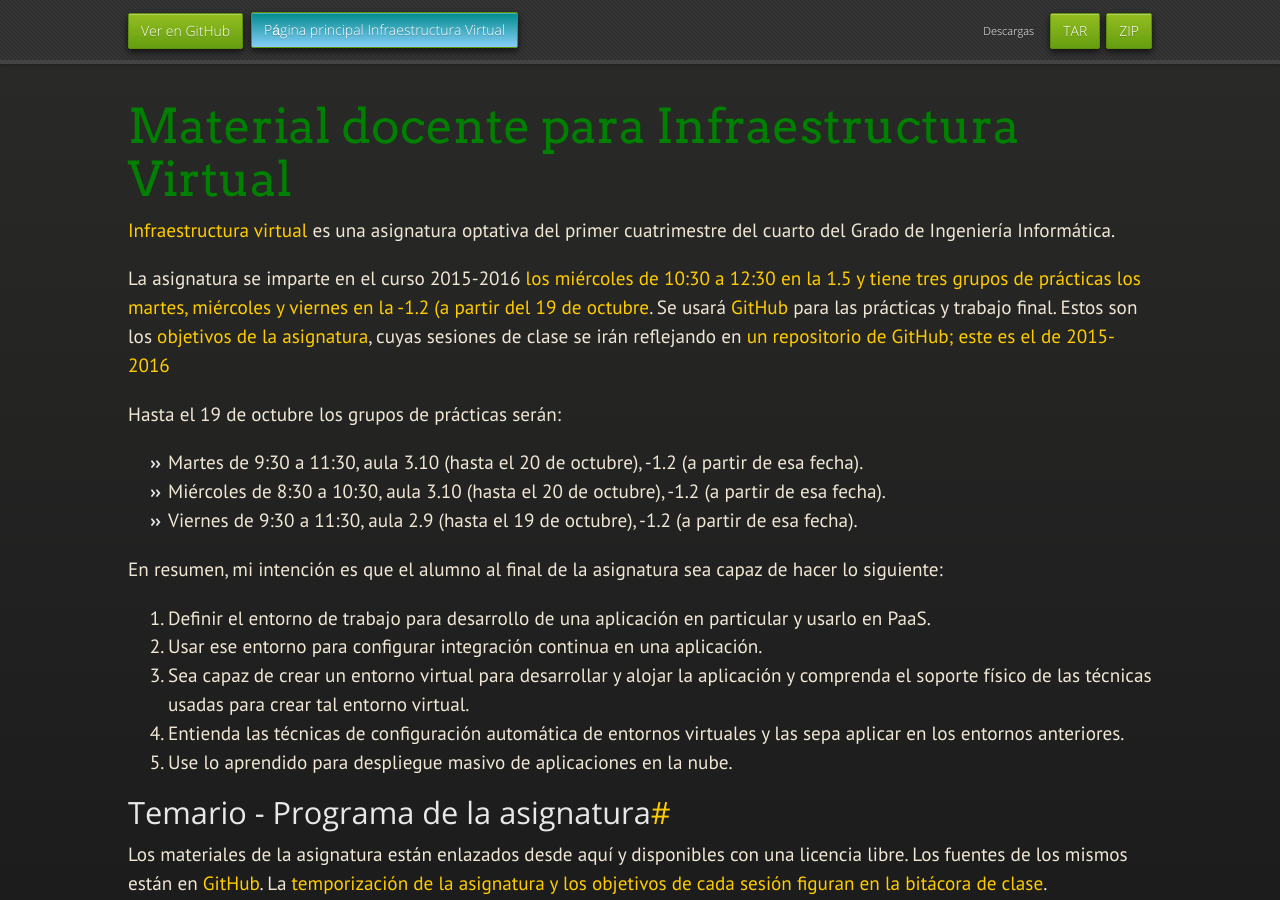
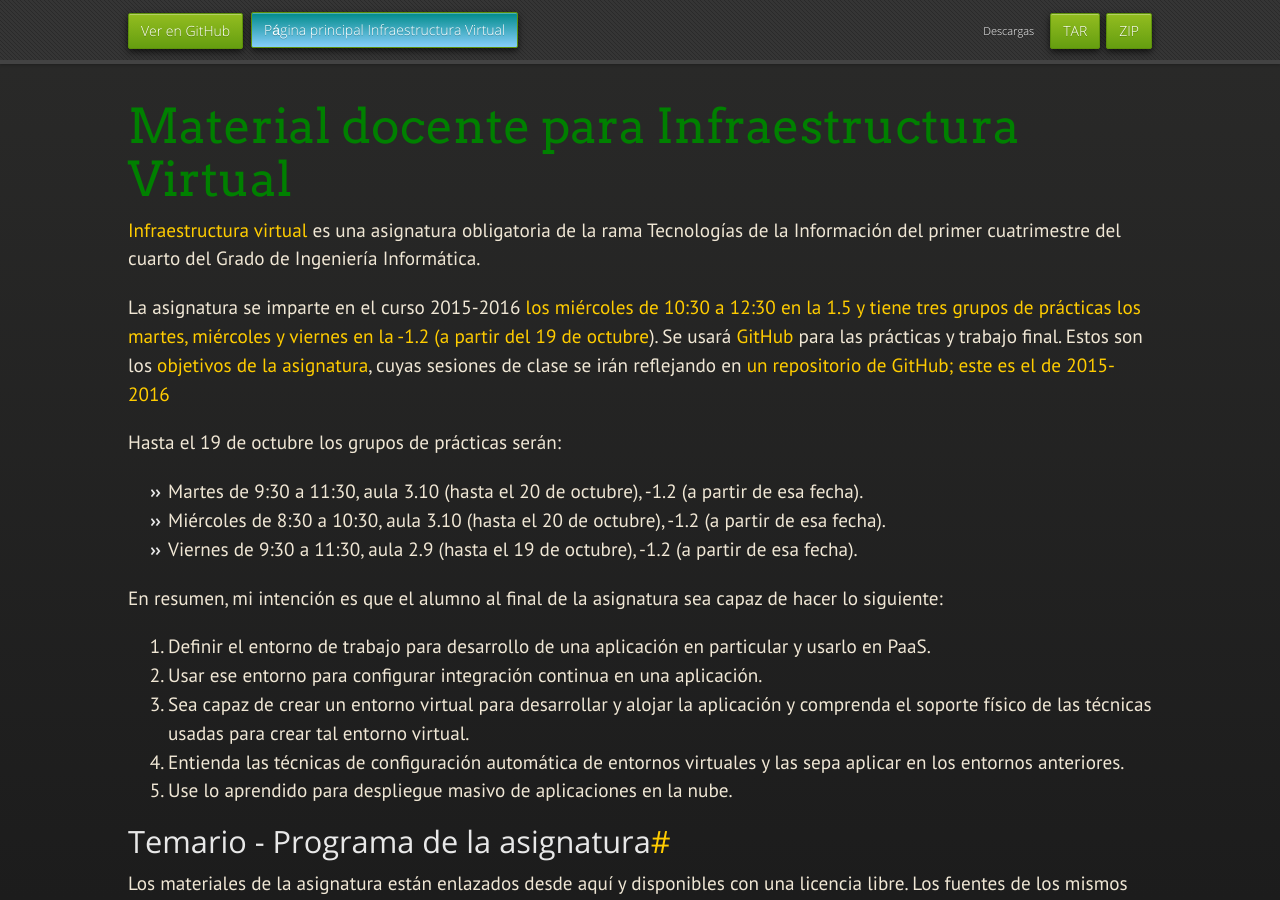
Before and after one commit to JJ/IV, a Jekyll site: the page built from index.md, in a window 1280 px wide and 900 px high. Built offline with Jekyll 4.4.1, drawn with Linux system fonts in a browser that asks for light colours; nearby versions of some CDN libraries; some web fonts are replaced.

Commit message:
Sync index.md de master a gh-pages

```diff
--- a/index.md
+++ b/index.md
@@ -7,11 +7,11 @@ Material docente para Infraestructura Virtual
 ==
 
 [Infraestructura virtual](http://grados.ugr.es/informatica/pages/infoacademica/guias_docentes/espti/infraestructuravirtual)
-es una asignatura optativa del primer cuatrimestre del cuarto del Grado
+es una asignatura obligatoria de la rama Tecnologías de la Información del primer cuatrimestre del cuarto del Grado
 de Ingeniería Informática.
 
 La asignatura se imparte en el curso 2015-2016 [los miércoles  de 10:30 a
-12:30 en la 1.5 y tiene tres grupos de prácticas los martes, miércoles y viernes en la -1.2 (a partir del 19 de octubre](http://etsiit.ugr.es/pages/calendario_academico/horarios1516/horariosgii1516/!/download). Se usará
+12:30 en la 1.5 y tiene tres grupos de prácticas los martes, miércoles y viernes en la -1.2 (a partir del 19 de octubre](http://etsiit.ugr.es/pages/calendario_academico/horarios1516/horariosgii1516/!/download)). Se usará
 [GitHub](http://github.com) para las prácticas y trabajo final. Estos son los [objetivos de la asignatura](documentos/objetivos), cuyas sesiones de clase se irán reflejando en [un repositorio de GitHub; este es el de 2015-2016](https://github.com/JJ/IV-2015-16)
 
 Hasta el 19 de octubre los grupos de prácticas serán:
```
